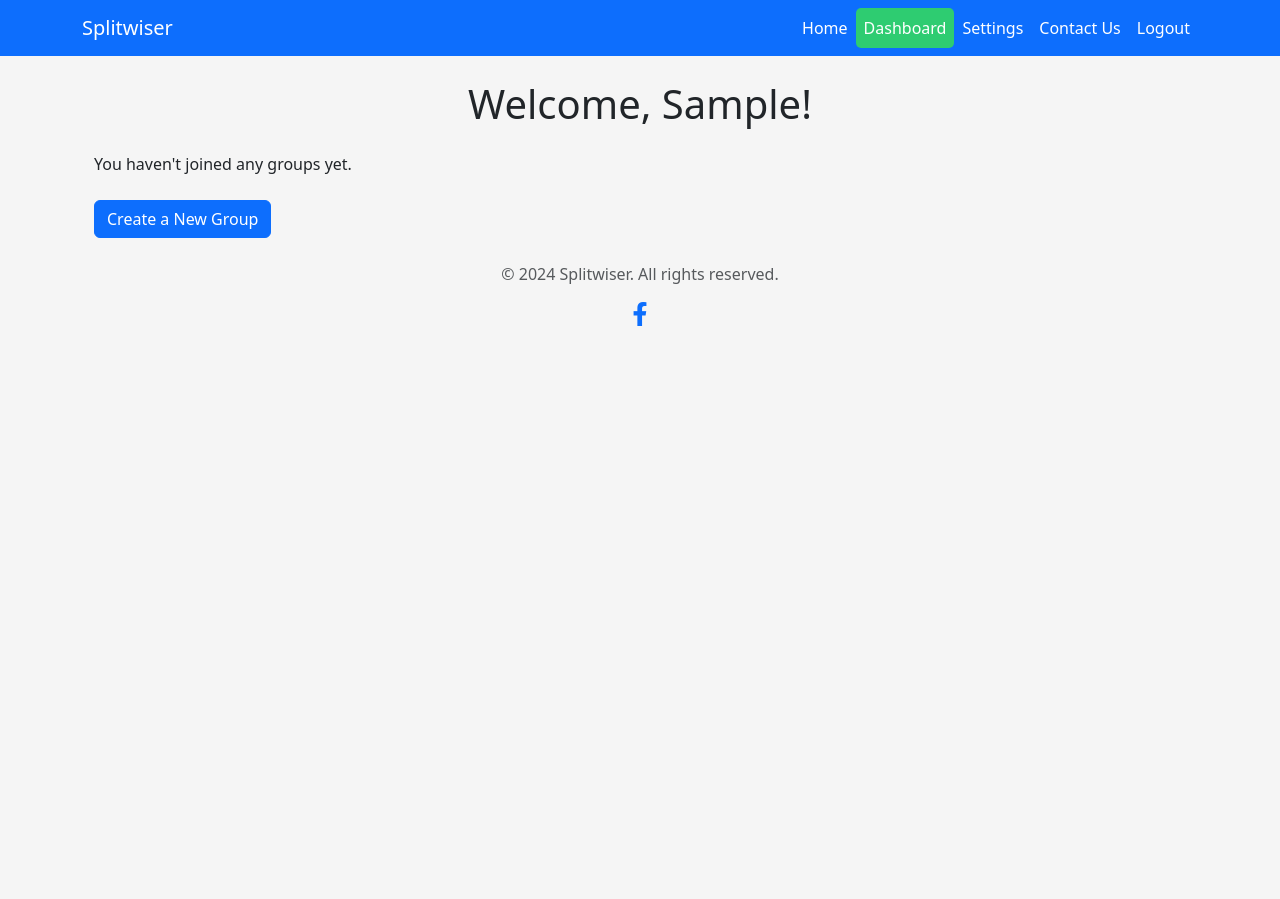
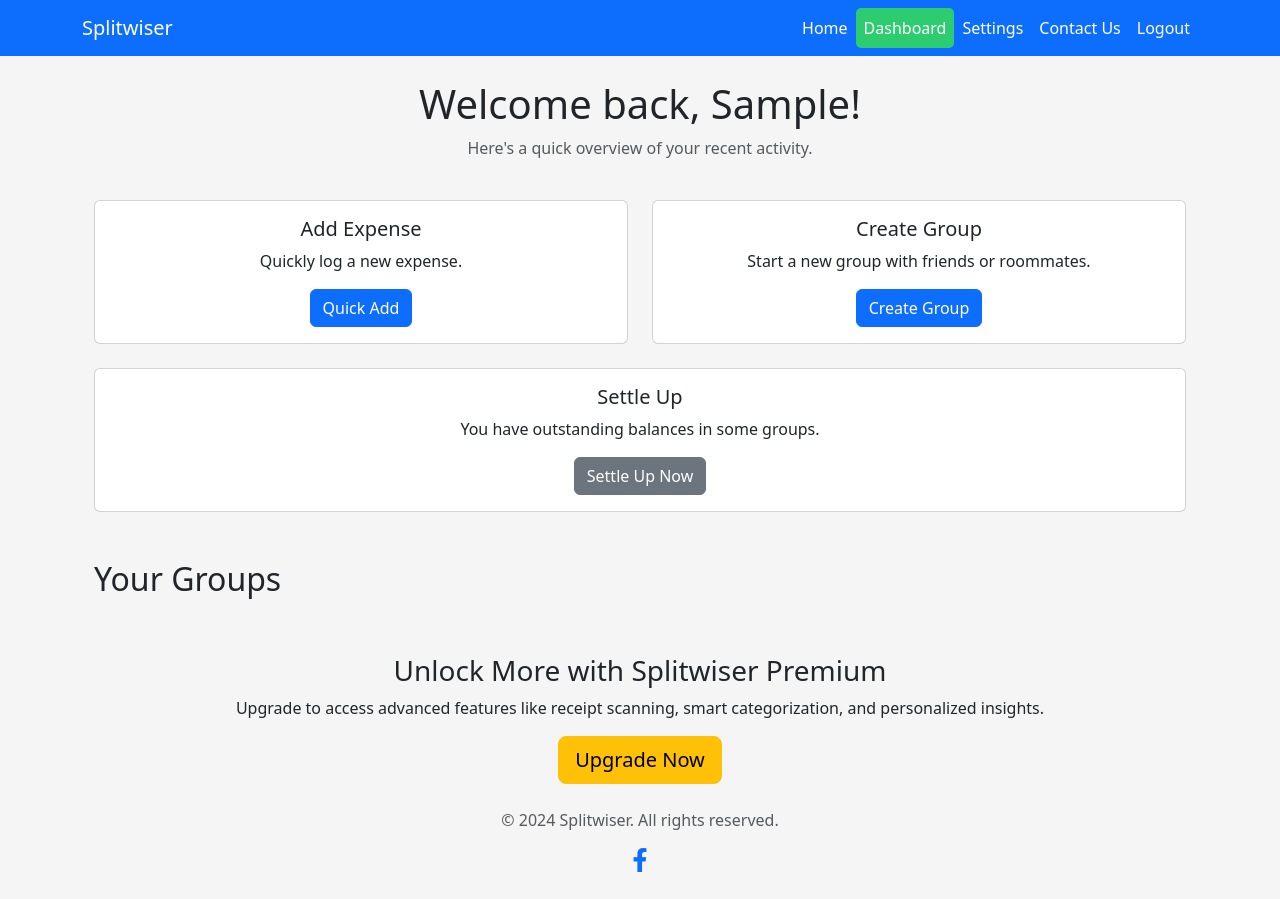
Before and after one commit to yair51/splitwiser, a Flask app: page /dashboard in a window 1280 px wide. Before the commit the page ends 326 px from the top, so only its background shows below. Run offline with Flask 3, Linux system fonts and the light colour scheme; the visitor is signed in with stand-in values (Sample User, id 1); data that the repository does not hold is empty.

Commit message:
imroved add expense page and added quick add expense

```diff
--- a/app/auth.py
+++ b/app/auth.py
@@ -64,9 +64,10 @@
                 db.session.commit()
                 flash(f'Account created and you have been added to {group.name}!', 'success')
                 return redirect(url_for('views.group_details', group_id=group.id))
-
         # If no token, or invalid token, redirect to dashboard
-        flash('Account created successfully!', 'success')
+        else:
+            login_user(new_user)
+            flash('Account created successfully!', 'success')
         return redirect(url_for('views.dashboard'))
 
     return render_template('register.html')
--- a/app/templates/base.html
+++ b/app/templates/base.html
@@ -52,11 +52,23 @@
             opacity: 0.8;
         }
 
+
+        .btn-green {
+        background-color: #2ecc71;
+        border-color: #2ecc71;
+        color: white;
+    }
+
+        .btn-green:hover {
+        background-color: #27ae60;
+        border-color: #218838;
+        }
+
     </style>
 </head>
 <body data-theme="{% if current_user.is_authenticated and current_user.dark_mode %}dark{% else %}light{% endif %}">
 
-    <nav class="navbar bg-primary navbar-expand-lg">
+    <nav class="navbar bg-primary navbar-dark navbar-expand-lg">
         <div class="container">
             <a class="navbar-brand" href="{{ url_for('views.index') }}">Splitwiser</a>
             <button class="navbar-toggler" type="button" data-bs-toggle="collapse" data-bs-target="#navbarNav"
@@ -64,8 +76,7 @@
  aria-label="Toggle navigation">
                 <span class="navbar-toggler-icon"></span>
             </button>
-            <div class="collapse
- navbar-collapse" id="navbarNav">
+            <div class="collapse navbar-collapse" id="navbarNav">
                 <ul class="navbar-nav ms-auto">
                     <li class="nav-item">
                         <a class="nav-link {% if request.endpoint == 'views.index' %}active{% endif %}"
--- /dev/null
+++ b/app/templates/dashboard2.html
@@ -0,0 +1,249 @@
+{% extends "base.html" %}
+{% block title %}Dashboard{% endblock %}
+
+{% block content %}
+<div class="container">
+
+  <div class="row mt-4">
+    <div class="col-12">
+      <h1 class="text-center">Welcome back, {{ current_user.first_name }}!</h1>
+      <p class="text-center text-muted">Here's a quick overview of your recent activity.</p>
+    </div>
+  </div>
+
+  <div class="row mt-4">
+    <div class="col-sm-6 mb-3 mb-sm-0">
+      <div class="card">
+        <div class="card-body text-center">
+          <h5 class="card-title">Add Expense</h5>
+          <p class="card-text">Quickly log a new expense.</p>
+          <button type="button" class="btn btn-primary" data-bs-toggle="modal" data-bs-target="#quickAddExpenseModal">
+            Quick Add
+          </button>
+        </div>
+      </div>
+    </div>
+    <div class="col-sm-6">
+      <div class="card">
+        <div class="card-body text-center">
+          <h5 class="card-title">Create Group</h5>
+          <p class="card-text">Start a new group with friends or roommates.</p>
+          <a href="{{ url_for('views.create_group') }}" class="btn btn-primary">Create Group</a>
+        </div>
+      </div>
+    </div>
+  </div>
+
+  {% if not unsettled_groups %}
+  <div class="row mt-4">
+    <div class="col-12">
+      <div class="card">
+        <div class="card-body text-center">
+          <h5 class="card-title">Settle Up</h5>
+          <p class="card-text">You have outstanding balances in some groups.</p>
+          <a href="#" class="btn btn-secondary">Settle Up Now</a>
+        </div>
+      </div>
+    </div>
+  </div>
+  {% endif %}
+
+  <h2 class="mt-5">Your Groups</h2>
+  <div class="row">
+    {% for group in recent_groups %}
+      <div class="col-12 mb-3">
+        <div class="card">
+          <div class="card-body">
+            <div class="d-flex justify-content-between align-items-center">
+              <div>
+                <h5 class="card-title">{{ group.name }}</h5>
+                <p class="card-text">Balance:
+                  {% if balances[group.id] > 0 %}
+                    <span class="text-success">+${{ balances[group.id] | round(2, 'common') }}</span> (You are owed)
+                  {% elif balances[group.id] < 0 %}
+                    <span class="text-danger">${{ balances[group.id] | round(2, 'common') }}</span> (You owe)
+                  {% else %}
+                    <span class="text-muted">$0.00</span> (Settled up)
+                  {% endif %}
+                </p>
+              </div>
+              <a href="{{ url_for('views.group_details', group_id=group.id) }}" class="btn btn-outline-primary btn-sm">View Details</a>
+            </div>
+          </div>
+        </div>
+      </div>
+    {% endfor %}
+  </div>
+
+  {% if show_insights %}
+  <h2 class="mt-5">Insights</h2>
+  </div>
+  {% endif %}
+
+  {% if not current_user.is_premium %}
+  <section class="container mt-5 text-center">
+    <h3>Unlock More with Splitwiser Premium</h3>
+    <p>Upgrade to access advanced features like receipt scanning, smart categorization, and personalized insights.</p>
+    <a href="#" class="btn btn-warning btn-lg">Upgrade Now</a>
+  </section>
+  {% endif %}
+
+
+  <div class="modal fade" id="quickAddExpenseModal" tabindex="-1" aria-labelledby="quickAddExpenseModalLabel" aria-hidden="true">
+    <div class="modal-dialog modal-dialog-centered">
+      <div class="modal-content">
+        <div class="modal-header">
+          <h5 class="modal-title" id="quickAddExpenseModalLabel">Quick Add Expense</h5>
+          <button type="button" class="btn-close" data-bs-dismiss="modal" aria-label="Close"></button>
+        </div>
+        <div class="modal-body">
+          <form id="quickAddExpenseForm">
+            <div class="mb-3">
+              <label for="quickAddDescription" class="form-label">Description</label>
+              <input type="text" class="form-control" id="quickAddDescription" name="description" required>
+            </div>
+            <div class="mb-3">
+              <label for="quickAddAmount" class="form-label">Amount</label>
+              <input type="number" class="form-control" id="quickAddAmount" name="amount" step="0.01" min="0.01" required>
+            </div>
+            <div class="mb-3">
+              <label for="quickAddGroup" class="form-label">Group</label>
+              <select class="form-select" id="quickAddGroup" name="group_id">
+                <option value="0" selected disabled>Select Group</option>
+                {% for group in current_user.groups %}
+                  <option value="{{ group.id }}">{{ group.name }}</option>
+                {% endfor %}
+              </select>
+            </div>
+            <div class="mb-3">
+              <label for="quickAddPaidBy" class="form-label">Paid By</label>
+              <select class="form-select" id="quickAddPaidBy" name="paid_by">
+              </select>
+            </div>
+            <div id="quickAddParticipantsSection" class="mb-3" style="display: block;">
+              <label class="form-label">Participants</label>
+              <div class="participant-checkboxes" id="quickAddParticipantCheckboxes">
+                </div>
+              <div class="form-check">
+                <input class="form-check-input" type="checkbox" id="quickAddSelectAll">
+                <label class="form-check-label" for="quickAddSelectAll">
+                  Select All
+                </label>
+              </div>
+            </div>
+
+            <button type="submit" class="btn btn-primary">Add Expense</button>
+          </form>
+        </div>
+      </div>
+    </div>
+  </div>
+
+  <script>
+
+  // Quick Add Form Submission
+  document.getElementById('quickAddExpenseForm').addEventListener('submit', function(event) {
+      event.preventDefault();
+
+      const formData = new FormData(this);
+
+      // Gather participant data
+      const participantIds = Array.from(document.querySelectorAll('#quickAddParticipantCheckboxes input[type="checkbox"]:checked'))
+          .map(checkbox => checkbox.value);
+      formData.append('participants', JSON.stringify(participantIds));
+
+      fetch('/quick_add_expense', {
+          method: 'POST',
+          body: formData
+      })
+      .then(response => response.json())
+      .then(data => {
+          if (data.success) {
+              // Update the dashboard or redirect as needed
+              window.location.href = data.redirect_url; // Redirect to group details
+            //   location.reload(); // Refresh the page to show the new expense
+          } else {
+              alert("Error adding expense. Please try again.");
+          }
+      });
+  });
+
+  // Show/Hide Participants Section
+  const quickAddAmountInput = document.getElementById('quickAddAmount');
+  const quickAddParticipantsSection = document.getElementById('quickAddParticipantsSection');
+
+
+// Function to populate participant checkboxes based on selected group
+function populateParticipantCheckboxes() {
+  const groupId = document.getElementById('quickAddGroup').value;
+  const quickAddParticipantCheckboxes = document.getElementById('quickAddParticipantCheckboxes');
+  const quickAddPaidBySelect = document.getElementById('quickAddPaidBy');
+
+  // Make an AJAX request to fetch group members
+  fetch(`/group/${groupId}/members`)
+    .then(response => response.json())
+    .then(data => {
+      if (data.success && data.members) {
+        // Populate participant checkboxes
+        quickAddParticipantCheckboxes.innerHTML = '';
+        data.members.forEach(member => {
+          let checkboxHtml = `
+            <div class="form-check">
+                <input class="form-check-input" type="checkbox" name="participants[]" value="${member.id}" id="participant-${member.id}">
+                <label class="form-check-label" for="participant-${member.id}">
+                    ${member.first_name} ${member.last_name}
+                </label>
+            </div>
+          `;
+          quickAddParticipantCheckboxes.innerHTML += checkboxHtml;
+        });
+
+        // Populate "Paid By" dropdown
+        quickAddPaidBySelect.innerHTML = '';
+        data.members.forEach(member => {
+            let optionHtml = `
+            <option value="${member.id}" ${member.id == {{ current_user.id }} ? 'selected' : ''}>
+                ${member.first_name} ${member.last_name}
+            </option>
+            `;
+            quickAddPaidBySelect.innerHTML += optionHtml;
+        })
+
+        // Re-attach event listener to the "Select All" checkbox
+        const quickAddSelectAll = document.getElementById('quickAddSelectAll');
+        quickAddSelectAll.addEventListener('change', () => {
+          const participantCheckboxes = document.querySelectorAll('#quickAddParticipantCheckboxes input[type="checkbox"]');
+          participantCheckboxes.forEach(checkbox => {
+              checkbox.checked = quickAddSelectAll.checked;
+          });
+        });
+      } else {
+        alert("Error fetching group members. Please try again.");
+      }
+    })
+    .catch(error => {
+      console.error('Error:', error);
+      alert("An error occurred while fetching group members. Please try again.");
+    });
+}
+
+// Attach event listener to the group dropdown
+const quickAddGroupSelect = document.getElementById('quickAddGroup');
+quickAddGroupSelect.addEventListener('change', populateParticipantCheckboxes);
+
+// ... (Rest of your JavaScript code)
+
+
+
+  // "Select All" checkbox functionality
+  const quickAddSelectAll = document.getElementById('quickAddSelectAll');
+  quickAddSelectAll.addEventListener('change', () => {
+    const participantCheckboxes = document.querySelectorAll('#quickAddParticipantCheckboxes input[type="checkbox"]');
+    participantCheckboxes.forEach(checkbox => {
+      checkbox.checked = quickAddSelectAll.checked;
+    });
+  });
+
+  </script>
+
+  {% endblock %}
--- a/app/views.py
+++ b/app/views.py
@@ -2,7 +2,7 @@
 from flask_login import login_required, current_user
 from werkzeug.security import generate_password_hash
 from flask_mail import Message
-from .models import Group, Expense, Invitation, User, expense_participants
+from .models import Group, Expense, Invitation, User
 from app.helpers import send_email, extract_data_from_receipt
 from . import db, mail
 import datetime
@@ -12,8 +12,7 @@
 from PIL import Image, ExifTags
 import io
 import pillow_heif
-import pytesseract
-
+import json
 
 views = Blueprint('views', __name__)
 
@@ -28,11 +27,49 @@
     ]
     return render_template('index.html', testimonials=testimonials)
 
-@views.route('/dashboard')
+
+
+
+@views.route('/dashboard')  # Or @views.route('/dashboard')
 @login_required
 def dashboard():
-    user_groups = current_user.groups
-    return render_template('dashboard.html', groups=user_groups)
+    # 1. Recent Activity Summary (Placeholder - you'll need to implement the actual logic)
+    new_expenses_count = 0  # Replace with actual count of new expenses
+    groups_with_balances = []  # Replace with actual list of groups with outstanding balances
+    upcoming_expenses = []   # Replace with actual list of upcoming recurring expenses
+
+    # 2. Recent Groups and Balances
+    recent_groups = current_user.groups  # Get 3 most recent groups
+    balances = calculate_balances_for_user(current_user)
+
+    # 3. Personalized Insights (Optional)
+    show_insights = False  # Set to True if you have insights to display
+    # ... (Add logic to fetch and prepare insights data if needed)
+
+    # 4. Render the template
+    return render_template('dashboard2.html',
+                            new_expenses_count=new_expenses_count,
+                           groups_with_balances=groups_with_balances,
+                           upcoming_expenses=upcoming_expenses,
+                           recent_groups=recent_groups,
+                           balances=balances,
+                           show_insights=show_insights)
+
+# Helper function to calculate balances for a specific user across all their groups
+def calculate_balances_for_user(user):
+    balances = {}
+    for group in user.groups:
+        group_balances = calculate_balances(group)
+        balances[group.id] = group_balances.get(user.id, 0)  # Get the user's balance for this group
+    return balances
+
+# ... other routes
+
+# @views.route('/dashboard')
+# @login_required
+# def dashboard():
+#     user_groups = current_user.groups
+#     return render_template('dashboard.html', groups=user_groups)
 
 @views.route('/contact', methods=['GET', 'POST'])
 def contact():
@@ -93,7 +130,8 @@
         abort(403)
 
     page = request.args.get('page', 1, type=int)
-    expenses = Expense.query.filter_by(group_id=group_id).order_by(Expense.id.desc()).paginate(page=page, per_page=ITEMS_PER_PAGE)
+    expenses = Expense.query.filter_by(group_id=group_id).order_by(Expense.id.desc())
+    # expenses = Expense.query.filter_by(group_id=group_id).order_by(Expense.id.desc()).paginate(page=page, per_page=ITEMS_PER_PAGE)
 
     balances = calculate_balances(group)
     return render_template(
@@ -101,7 +139,7 @@
         group=group,
         expenses=expenses,
         balances=balances,
-        more_expenses=expenses.has_next
+        # more_expenses=expenses.has_next
     )
 
 @views.route('/group/<int:group_id>/expenses')
@@ -210,15 +248,17 @@
         total_participants = len(expense.participants)  # No need to add 1 for the payer
         if total_participants == 0:
             continue  # Skip expenses with no participants
+        # Calculate price per person involved
         share_per_person = expense.amount / total_participants
 
         # Deduct the payer's share from their balance
-        balances[expense.paid_by.id] -= share_per_person
+        balances[expense.paid_by.id] += share_per_person * (total_participants - 1)
 
         # Add the share to each participant's balance (excluding the payer)
         for participant in expense.participants:
             if participant != expense.paid_by:  # Exclude the payer
-                balances[participant.id] += share_per_person
+                balances[participant.id] -= share_per_person
+    print(balances)
 
     return balances
 
@@ -335,15 +375,10 @@
 def add_expense(group_id):
     group = Group.query.get_or_404(group_id)
 
-    available_languages = pytesseract.get_languages(config='')
-
-
-    print(available_languages)
 
     # Check if user is a member of the group
     if current_user not in group.members:
         abort(403)  # Forbidden access
-
 
     if request.method == 'POST':
         items_data = request.get_json()['items']  # Get items as JSON array
@@ -376,7 +411,7 @@
         flash('Expense(s) added successfully!', 'success')
         return jsonify({"success": True, "redirect_url": url_for('views.group_details', group_id=group_id)})
 
-    return render_template('add_expense.html', group=group)
+    return render_template('add_expense2.html', group=group, extracted_items=[])
 
 
 
@@ -617,3 +652,64 @@
     except Exception as e:
         db.session.rollback()
         return jsonify({"success": False, "error": "An error occurred while settling up."}), 500
+
+
+# Handles quick add button to add expenses to a group
+@views.route('/quick_add_expense', methods=['POST'])
+@login_required
+def quick_add_expense():
+    description = request.form['description']
+    amount = float(request.form['amount'])
+    group_id = int(request.form['group_id'])
+    paid_by_id = int(request.form['paid_by'])
+    participant_ids = json.loads(request.form['participants'])
+
+    group = Group.query.get_or_404(group_id)
+    paid_by = User.query.get_or_404(paid_by_id)
+
+    # Basic validation
+    if not description or amount <= 0:
+        flash('Please enter a valid description and amount.', 'danger')
+        return jsonify({"success": False, "error": "Invalid item data"})
+
+    # Create the Expense object
+    expense = Expense(
+        description=description,
+        amount=amount,
+        date=datetime.datetime.utcnow(),
+        group=group,
+        paid_by=paid_by
+    )
+
+    # Associate participants with the expense
+    for participant_id in participant_ids:
+        participant = User.query.get(participant_id)
+        if participant and participant in group.members:
+            expense.participants.append(participant)
+
+    db.session.add(expense)
+    db.session.commit()
+
+    flash('Expense added successfully!', 'success')
+    # return(redirect(url_for('views.group_details', group_id=group.id)))
+    return jsonify({"success": True, "redirect_url": url_for('views.group_details', group_id=group_id)})
+
+
+# Returns JSON list of group members
+@views.route('/group/<int:group_id>/members')
+@login_required
+def get_group_members(group_id):
+    group = Group.query.get_or_404(group_id)
+
+    if current_user not in group.members:
+        abort(403)
+
+    members_data = [
+        {
+            "id": member.id,
+            "first_name": member.first_name,
+            "last_name": member.last_name
+        } for member in group.members
+    ]
+
+    return jsonify({"success": True, "members": members_data})
```
Also changed, not shown: app/templates/add_expense2.html (added, +278 -0 lines), app/templates/group2.html (+16 -8 lines), app/templates/index.html (+4 -4 lines).
